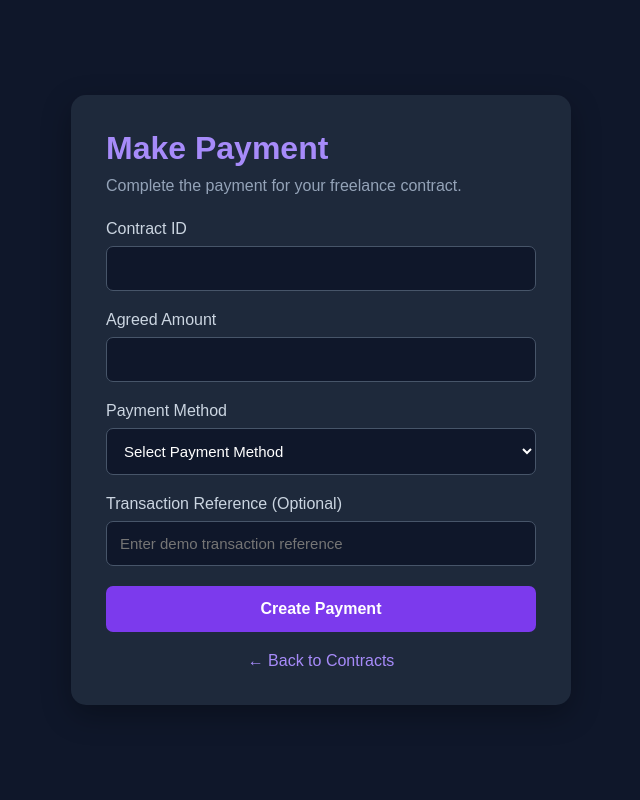
After one commit to Dev1joshi/freelancing-platform, a Spring app: template src/main/resources/templates/create-payment.html in a window 1280 px wide. The commit adds this page. Shown: the whole page, without its empty margins (319-959 px from the left). Run offline with Thymeleaf, Linux system fonts and the light colour scheme; the template is opened without the code that fills it, so the values that code supplies are empty.

Commit message:
Improve payment workflow and prevent duplicate payments

```diff
--- a/src/main/java/com/freelancing/service/ContractService.java
+++ b/src/main/java/com/freelancing/service/ContractService.java
@@ -20,6 +20,10 @@ public class ContractService {
         return contractRepository.findAll();
     }
 
+    public Contract getContractById(int contractId) {
+        return contractRepository.findById(contractId);
+    }
+
     public void updateContractStatus(int contractId, String status) {
         if (!List.of("ACTIVE", "COMPLETED", "TERMINATED").contains(status)) {
             throw new IllegalArgumentException("Invalid contract status");
--- /dev/null
+++ b/src/main/resources/templates/create-payment.html
@@ -0,0 +1,165 @@
+<!DOCTYPE html>
+<html lang="en">
+<head>
+    <meta charset="UTF-8">
+    <title>
+        <!DOCTYPE html>
+        <html lang="en" xmlns:th="http://www.thymeleaf.org">
+        <head>
+        <meta charset="UTF-8">
+        <meta name="viewport" content="width=device-width, initial-scale=1.0">
+        <title>Make Payment | FreelanceHub</title>
+
+    <style>
+        * {
+            margin: 0;
+            padding: 0;
+            box-sizing: border-box;
+        }
+
+        body {
+            font-family: Arial, sans-serif;
+            background: #0f172a;
+            color: #f8fafc;
+            min-height: 100vh;
+            display: flex;
+            justify-content: center;
+            align-items: center;
+            padding: 20px;
+        }
+
+        .container {
+            width: 100%;
+            max-width: 500px;
+            background: #1e293b;
+            padding: 35px;
+            border-radius: 15px;
+            box-shadow: 0 10px 30px rgba(0,0,0,0.3);
+        }
+
+        h1 {
+            color: #a78bfa;
+            margin-bottom: 10px;
+        }
+
+        .subtitle {
+            color: #94a3b8;
+            margin-bottom: 25px;
+        }
+
+        .group {
+            margin-bottom: 20px;
+        }
+
+        label {
+            display: block;
+            margin-bottom: 8px;
+            color: #cbd5e1;
+        }
+
+        input, select {
+            width: 100%;
+            padding: 13px;
+            border: 1px solid #475569;
+            border-radius: 7px;
+            background: #0f172a;
+            color: white;
+            font-size: 15px;
+        }
+
+        input[readonly] {
+            color: #a78bfa;
+            font-weight: bold;
+        }
+
+        button {
+            width: 100%;
+            padding: 14px;
+            background: #7c3aed;
+            color: white;
+            border: none;
+            border-radius: 7px;
+            font-size: 16px;
+            font-weight: bold;
+            cursor: pointer;
+        }
+
+        button:hover {
+            background: #6d28d9;
+        }
+
+        .back {
+            display: block;
+            text-align: center;
+            margin-top: 20px;
+            color: #a78bfa;
+            text-decoration: none;
+        }
+    </style>
+</head>
+
+<body>
+
+<div class="container">
+
+    <h1>Make Payment</h1>
+    <p class="subtitle">Complete the payment for your freelance contract.</p>
+
+    <form th:action="@{/payments/create}"
+          th:object="${payment}"
+          method="post">
+
+        <input type="hidden" th:field="*{contractId}">
+
+        <div class="group">
+            <label>Contract ID</label>
+            <input type="text"
+                   th:value="${contract.contractId}"
+                   readonly>
+        </div>
+
+        <div class="group">
+            <label>Agreed Amount</label>
+            <input type="text"
+                   th:value="${'₹' + contract.agreedAmount}"
+                   readonly>
+        </div>
+
+        <div class="group">
+            <label for="paymentMethod">Payment Method</label>
+            <select id="paymentMethod"
+                    th:field="*{paymentMethod}"
+                    required>
+                <option value="">Select Payment Method</option>
+                <option value="UPI">UPI</option>
+                <option value="Bank Transfer">Bank Transfer</option>
+                <option value="Card">Card</option>
+            </select>
+        </div>
+
+        <div class="group">
+            <label for="transactionReference">
+                Transaction Reference (Optional)
+            </label>
+            <input type="text"
+                   id="transactionReference"
+                   th:field="*{transactionReference}"
+                   placeholder="Enter demo transaction reference">
+        </div>
+
+        <button type="submit">Create Payment</button>
+
+    </form>
+
+    <a th:href="@{/contracts}" class="back">← Back to Contracts</a>
+
+</div>
+
+</body>
+</html>
+</title>
+</head>
+<body>
+
+</body>
+</html>
```
Also changed, not shown: src/main/java/com/freelancing/controller/ContractController.java (+30 -3 lines), src/main/java/com/freelancing/controller/PaymentController.java (+54 -2 lines), src/main/java/com/freelancing/repository/ContractRepository.java (+18 -2 lines), src/main/java/com/freelancing/repository/PaymentRepository.java (+36 -1 lines), src/main/java/com/freelancing/service/PaymentService.java (+24 -3 lines), src/main/resources/templates/contracts.html (+115 -5 lines), src/main/resources/templates/payments.html (+75 -7 lines).
